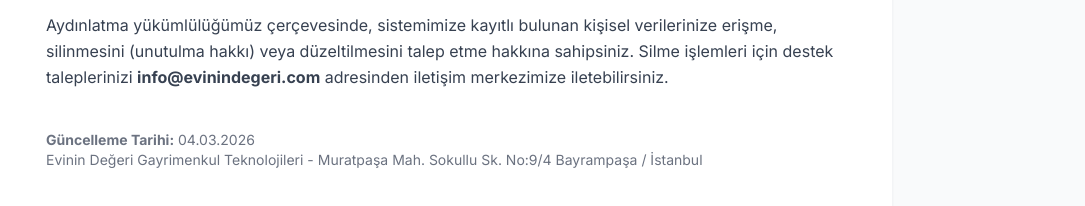
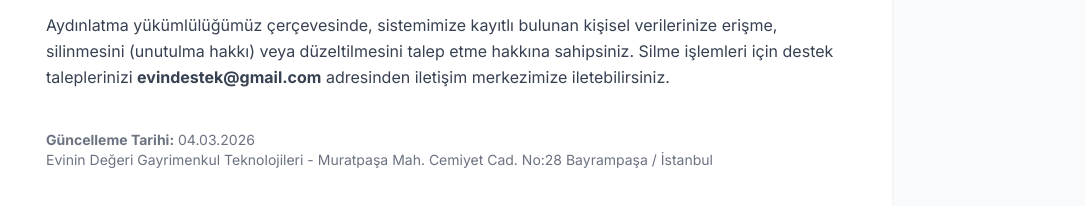
Before and after one commit to pues34/evinin-degeri, a Next.js app: page /gizlilik-politikasi in a window 1280 px wide. Shown: the part 836-1042 px from the top of the page, without its empty margins (195-1280 px from the left). Built offline with nearby package versions, Linux system fonts and the light colour scheme; no server answers.

Commit message:
Update company contact details

```diff
--- a/src/app/gizlilik-politikasi/page.tsx
+++ b/src/app/gizlilik-politikasi/page.tsx
@@ -38,13 +38,13 @@
                     <section>
                         <h2 className="text-xl font-semibold text-appleDark mb-3">4. Haklarınız (KVKK Kapsamında)</h2>
                         <p>
-                            Aydınlatma yükümlülüğümüz çerçevesinde, sistemimize kayıtlı bulunan kişisel verilerinize erişme, silinmesini (unutulma hakkı) veya düzeltilmesini talep etme hakkına sahipsiniz. Silme işlemleri için destek taleplerinizi <strong>info@evinindegeri.com</strong> adresinden iletişim merkezimize iletebilirsiniz.
+                            Aydınlatma yükümlülüğümüz çerçevesinde, sistemimize kayıtlı bulunan kişisel verilerinize erişme, silinmesini (unutulma hakkı) veya düzeltilmesini talep etme hakkına sahipsiniz. Silme işlemleri için destek taleplerinizi <strong>evindestek@gmail.com</strong> adresinden iletişim merkezimize iletebilirsiniz.
                         </p>
                     </section>
 
                     <section className="pt-4 text-sm text-gray-500">
                         <p><strong>Güncelleme Tarihi:</strong> {new Date().toLocaleDateString('tr-TR')}</p>
-                        <p>Evinin Değeri Gayrimenkul Teknolojileri - Muratpaşa Mah. Sokullu Sk. No:9/4 Bayrampaşa / İstanbul</p>
+                        <p>Evinin Değeri Gayrimenkul Teknolojileri - Muratpaşa Mah. Cemiyet Cad. No:28 Bayrampaşa / İstanbul</p>
                     </section>
                 </div>
             </div>
--- a/src/app/iletisim/page.tsx
+++ b/src/app/iletisim/page.tsx
@@ -36,11 +36,11 @@
                         <h3 className="font-semibold text-appleDark text-lg mb-2">Telefon & E-Posta</h3>
                         <p className="text-gray-500 text-sm mb-3">Genel destek ve işbirlikleri</p>
                         <div className="flex flex-col gap-2">
-                            <a href="tel:+905305725377" className="text-appleBlue font-medium text-sm hover:underline flex items-center justify-center gap-2">
-                                <Phone size={14} /> 0530 572 53 77
+                            <a href="tel:+905337253171" className="text-appleBlue font-medium text-sm hover:underline flex items-center justify-center gap-2">
+                                <Phone size={14} /> 0533 725 3171
                             </a>
-                            <a href="mailto:info@evinindegeri.com" className="text-appleBlue font-medium text-sm hover:underline">
-                                info@evinindegeri.com
+                            <a href="mailto:evindestek@gmail.com" className="text-appleBlue font-medium text-sm hover:underline">
+                                evindestek@gmail.com
                             </a>
                         </div>
                     </div>
@@ -83,7 +83,7 @@
                         <h2 className="text-2xl font-bold text-appleDark">Genel Merkez</h2>
                     </div>
                     <p className="text-gray-500 font-medium mb-1">Evinin Değeri Gayrimenkul Teknolojileri</p>
-                    <p className="text-gray-500 mb-2">Muratpaşa Mah. Sokullu Sk. No:9 D:4 Bayrampaşa / İstanbul</p>
+                    <p className="text-gray-500 mb-2">Muratpaşa Mah. Cemiyet Cad. No:28 Bayrampaşa / İstanbul</p>
                     <p className="text-gray-400 text-sm max-w-lg mx-auto mt-4">
                         Evinin Değeri, tamamen dijital bir B2B SaaS platformu olarak hizmet vermektedir.
                         Tüm abonelik ve destek işlemlerinizi online olarak gerçekleştirebilirsiniz.
--- a/src/app/iptal-iade/page.tsx
+++ b/src/app/iptal-iade/page.tsx
@@ -39,7 +39,7 @@
                     </section>
 
                     <section className="pt-4 text-sm text-gray-500">
-                        <p>İletişim ve Destek: <strong>info@evinindegeri.com</strong></p>
+                        <p>İletişim ve Destek: <strong>evindestek@gmail.com</strong></p>
                     </section>
                 </div>
             </div>
--- a/src/app/kullanim-kosullari/page.tsx
+++ b/src/app/kullanim-kosullari/page.tsx
@@ -18,7 +18,7 @@
                             www.evinindegeri.com (bundan böyle &quot;Platform&quot; olarak anılacaktır) sitesine erişiminiz ve kullanımınız işbu Kullanım Koşulları&apos;na tabidir. Platformu kullanarak bu şartları tamamen okuduğunuzu, anladığınızı ve kabul ettiğinizi beyan edersiniz.
                         </p>
                         <p className="mt-2">
-                            Platform&apos;un işletmecisi: <strong>Evinin Değeri Gayrimenkul Teknolojileri</strong> (Muratpaşa Mah. Sokullu Sk. No:9/4 Bayrampaşa / İstanbul)
+                            Platform&apos;un işletmecisi: <strong>Evinin Değeri Gayrimenkul Teknolojileri</strong> (Muratpaşa Mah. Cemiyet Cad. No:28 Bayrampaşa / İstanbul)
                         </p>
                     </section>
 
--- a/src/app/mesafeli-satis-sozlesmesi/page.tsx
+++ b/src/app/mesafeli-satis-sozlesmesi/page.tsx
@@ -16,11 +16,11 @@
                         <h2 className="text-xl font-semibold text-appleDark mb-3">1. Taraflar</h2>
                         <h3 className="font-medium mt-4 mb-1">1.1 Hizmet Veren (Satıcı):</h3>
                         <p><strong>Unvan:</strong> Evinin Değeri Gayrimenkul Teknolojileri</p>
-                        <p><strong>Adres:</strong> Muratpaşa Mah. Sokullu Sk. Kapı No:9 Daire No:4 Bayrampaşa / İstanbul</p>
+                        <p><strong>Adres:</strong> Muratpaşa Mah. Cemiyet Cad. No:28 Bayrampaşa / İstanbul</p>
                         <p><strong>Vergi Dairesi:</strong> Tuna Vergi Dairesi</p>
                         <p><strong>Vergi / T.C. Kimlik No:</strong> 1310852802</p>
-                        <p><strong>E-posta:</strong> info@evinindegeri.com</p>
-                        <p><strong>Telefon:</strong> 0530 572 53 77</p>
+                        <p><strong>E-posta:</strong> evindestek@gmail.com</p>
+                        <p><strong>Telefon:</strong> 0533 725 3171</p>
 
                         <h3 className="font-medium mt-4 mb-1">1.2 Alıcı:</h3>
                         <p>www.evinindegeri.com (&quot;Platform&quot; veya &quot;Site&quot;) üzerinden üyelik veya hizmet satın alımı gerçekleştiren B2B (Kurumsal) veya bireysel kullanıcı.</p>
--- a/src/components/Footer.tsx
+++ b/src/components/Footer.tsx
@@ -29,15 +29,15 @@
                         <div className="space-y-2 text-gray-500 text-xs">
                             <div className="flex items-center gap-2">
                                 <Mail size={12} className="text-appleBlue shrink-0" />
-                                <a href="mailto:info@evinindegeri.com" className="hover:text-appleBlue transition-colors">info@evinindegeri.com</a>
+                                <a href="mailto:evindestek@gmail.com" className="hover:text-appleBlue transition-colors">evindestek@gmail.com</a>
                             </div>
                             <div className="flex items-center gap-2">
                                 <Phone size={12} className="text-appleBlue shrink-0" />
-                                <a href="tel:+905305725377" className="hover:text-appleBlue transition-colors">0530 572 53 77</a>
+                                <a href="tel:+905337253171" className="hover:text-appleBlue transition-colors">0533 725 3171</a>
                             </div>
                             <div className="flex items-start gap-2">
                                 <MapPin size={12} className="text-appleBlue shrink-0 mt-0.5" />
-                                <span>Evinin Değeri Gayrimenkul Teknolojileri<br />Muratpaşa Mah. Sokullu Sk. No:9/4<br />Bayrampaşa / İstanbul</span>
+                                <span>Evinin Değeri Gayrimenkul Teknolojileri<br />Muratpaşa Mah. Cemiyet Cad. No:28<br />Bayrampaşa / İstanbul</span>
                             </div>
                         </div>
                     </div>
```
